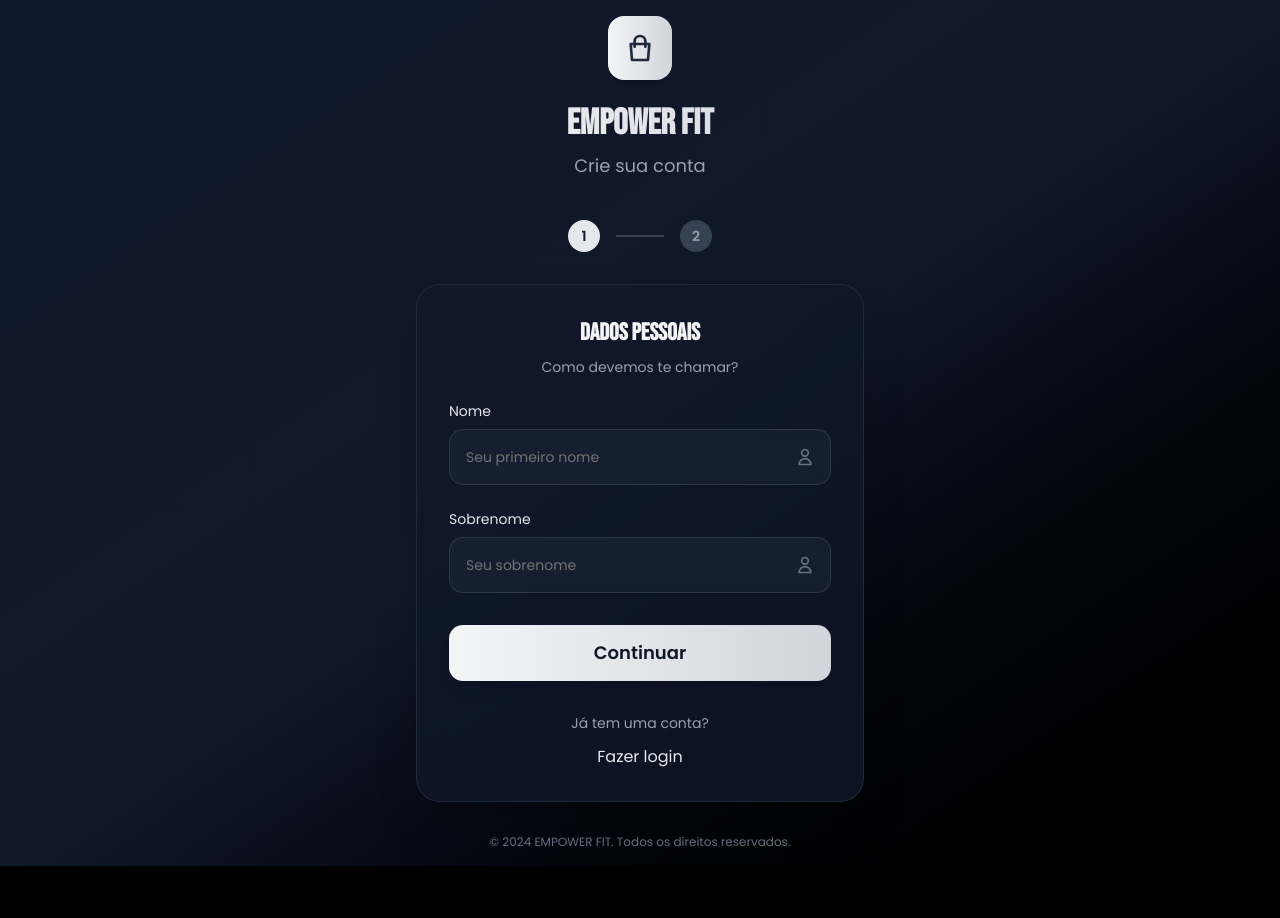
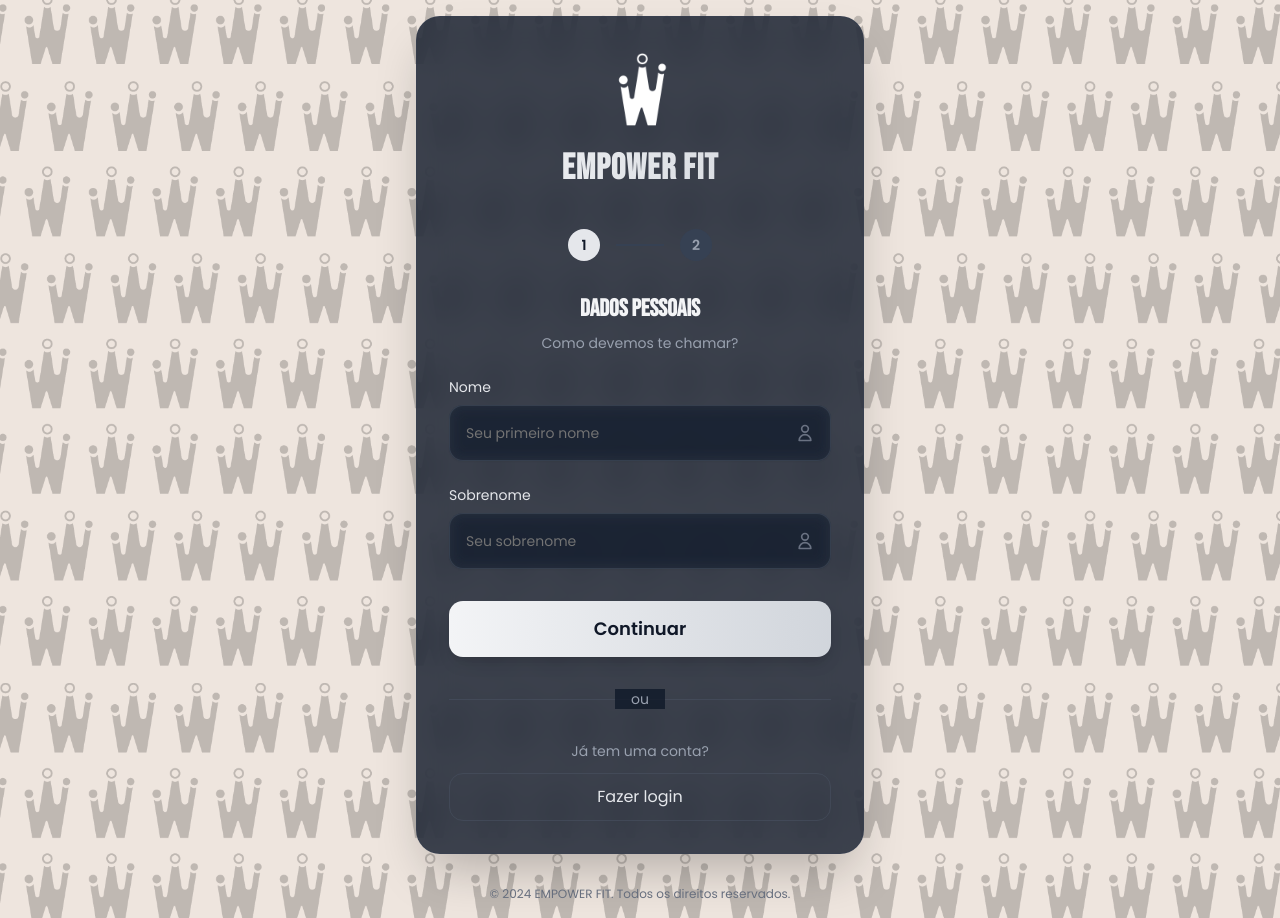
Before and after one commit to coutinho98/epw_frontend, a React (Vite) app: page /register in a window 1280 px wide. Before the commit the page ends 866 px from the top, so only its background shows below. Built offline with nearby package versions, Linux system fonts and the light colour scheme; no server answers.

Commit message:
feat: updated RegisterPage

```diff
--- a/src/pages/RegisterPage.tsx
+++ b/src/pages/RegisterPage.tsx
@@ -9,6 +9,9 @@
 import { Button } from '../components/ui/button';
 import { Input } from '../components/ui/input';
 import { Label } from '../components/ui/label';
+
+import logo from '../assets/image/Coroa-branco.png'
+import backgroundImage from '../assets/image/background.png';
 
 const step1Schema = z.object({
     firstName: z.string().min(1, { message: 'O primeiro nome é obrigatório.' }),
@@ -84,19 +87,30 @@
     };
 
     return (
-        <div className="bg-gradient-to-br from-slate-900 via-gray-900 to-black min-h-screen flex flex-col justify-center items-center p-4 relative overflow-hidden">
-
+        <div
+            className="min-h-screen flex flex-col justify-center items-center p-4 relative overflow-hidden"
+            style={{
+                backgroundColor: '#EEE5DE',
+                backgroundImage: `url(${backgroundImage})`,
+                backgroundSize: 'cover',
+                backgroundPosition: 'center',
+                backgroundRepeat: 'no-repeat',
+                backgroundAttachment: 'fixed',
+            }}
+        >
             <div className="w-full max-w-md mx-auto relative z-10">
+                <div className="bg-gray-900/80 backdrop-blur-lg border border-gray-700/50 rounded-3xl p-8 shadow-2xl">
                     <div className="text-center mb-10">
-                    <div className="inline-flex items-center justify-center w-16 h-16 bg-gradient-to-r from-gray-100 to-gray-300 rounded-2xl mb-6 shadow-lg">
-                        <svg className="w-8 h-8 text-gray-800" fill="none" stroke="currentColor" viewBox="0 0 24 24" strokeWidth="2">
-                            <path strokeLinecap="round" strokeLinejoin="round" d="M16 11V7a4 4 0 00-8 0v4M5 9h14l-1 12H6L5 9z"/>
-                        </svg>
+                        <div className="inline-flex items-center justify-center mb-5">
+                            <img
+                                src={logo}
+                                alt="EMPOWER FIT Logo"
+                                className="w-20 h-20 object-contain"
+                            />
                         </div>
-                    <h1 className="text-4xl font-bold text-transparent bg-clip-text bg-gradient-to-r from-gray-100 to-gray-300 mb-2">
+                        <h1 className="text-4xl font-bold tracking-wide text-transparent bg-clip-text bg-gradient-to-r from-gray-100 to-gray-300 ">
                             EMPOWER FIT
                         </h1>
-                    <p className="text-gray-400 text-lg">Crie sua conta</p>
                     </div>
 
                     <div className="flex items-center justify-center mb-8">
@@ -111,7 +125,6 @@
                         </div>
                     </div>
 
-                <div className="bg-gray-900/80 backdrop-blur-lg border border-gray-700/50 rounded-3xl p-8 shadow-2xl">
                     {currentStep === 1 ? (
                         <>
                             <div className="text-center mb-6">
@@ -288,7 +301,7 @@
                                     </Button>
                                     <Button
                                         type="submit"
-                                        className="flex-1 h-14 bg-gradient-to-r from-gray-100 to-gray-300 text-gray-900 hover:from-gray-200 hover:to-gray-400 font-semibold rounded-xl transition-all duration-200 shadow-lg hover:shadow-xl transform hover:scale-[1.02] disabled:opacity-50 disabled:cursor-not-allowed disabled:transform-none"
+                                        className="flex-1 h-14 bg-gradient-to-r from-gray-100 to-gray-300 text-gray-900 hover:from-gray-200 hover:to-gray-400 font-semibold text-lg rounded-xl transition-all duration-200 shadow-lg hover:shadow-xl transform hover:scale-[1.02] disabled:opacity-50 disabled:cursor-not-allowed disabled:transform-none"
                                         disabled={isLoading}
                                     >
                                         {isLoading ? (
@@ -307,21 +320,27 @@
                             </form>
                         </>
                     )}
-
-                    <div className="text-center mt-8">
+                    <div className="relative my-8">
+                        <div className="absolute inset-0 flex items-center">
+                            <div className="w-full border-t border-gray-600/50"></div>
+                        </div>
+                        <div className="relative flex justify-center text-sm">
+                            <span className="px-4 bg-gray-900/80 text-gray-400">ou</span>
+                        </div>
+                    </div>
+                    <div className="text-center">
                         <p className="text-gray-400 text-sm mb-3">
                             Já tem uma conta?
                         </p>
                         <Link
                             to="/login"
-                            className="inline-flex items-center justify-center text-gray-200 hover:text-white font-medium transition-colors duration-200 hover:underline underline-offset-4"
+                            className="inline-flex items-center justify-center w-full h-12 bg-transparent border border-gray-600/50 text-gray-200 hover:bg-gray-800/50 hover:border-gray-500 font-medium rounded-xl transition-all duration-200 hover:scale-[1.02]"
                         >
                             Fazer login
                         </Link>
                     </div>
                 </div>
 
-                {/* Footer */}
                 <div className="text-center mt-8">
                     <p className="text-gray-500 text-xs">
                         © 2024 EMPOWER FIT. Todos os direitos reservados.
```
Lines whose indentation alone changed are shown as unchanged.
